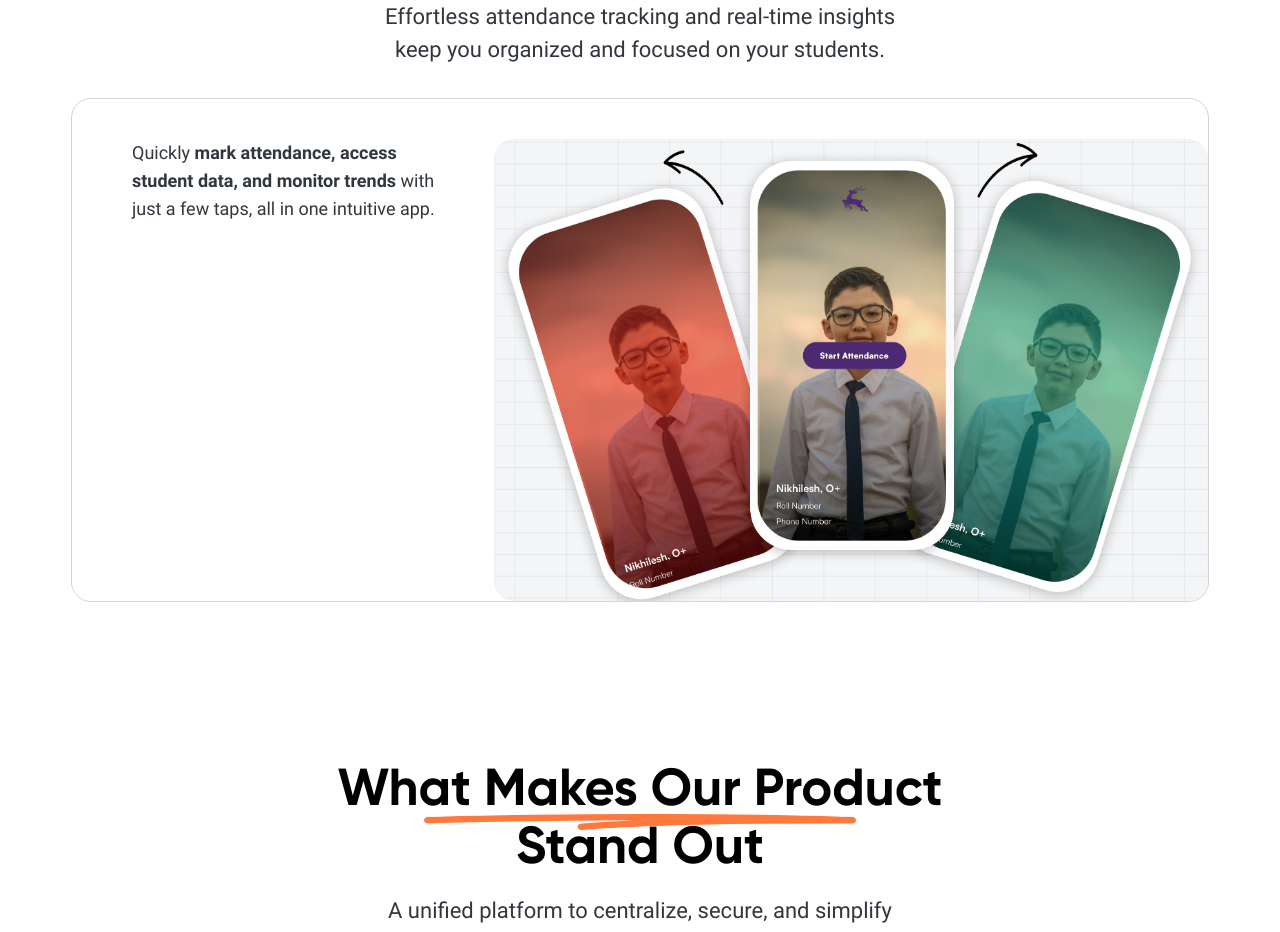
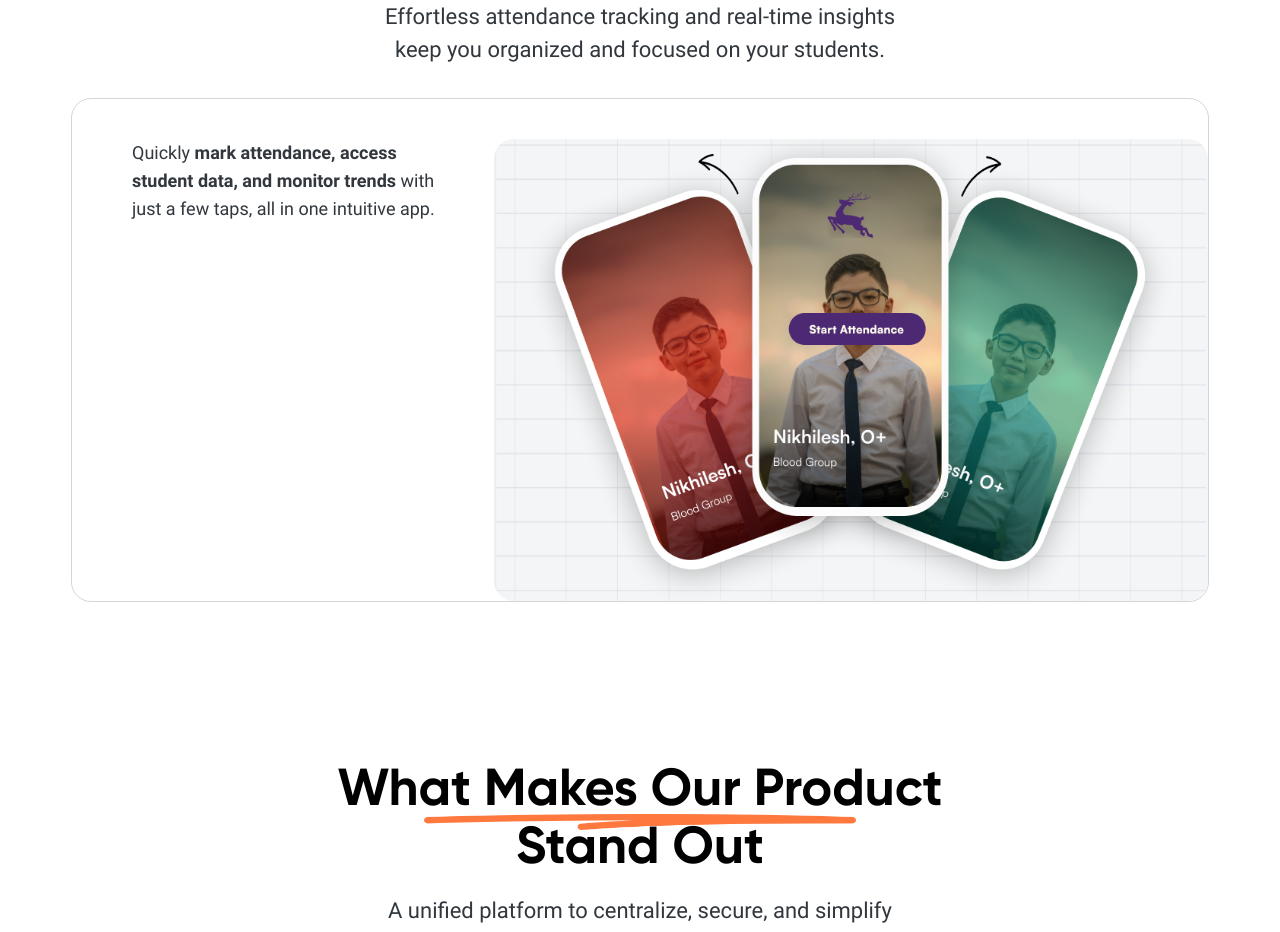
Before and after one commit to Nikhilesh1119/website, a React (Vite) app: page / in a window 1280 px wide. Shown: the part 2340-3272 px from the top of the page. Built offline with nearby package versions, Linux system fonts and the light colour scheme.

Commit message:
change image on screen size

```diff
--- a/src/components/Content.jsx
+++ b/src/components/Content.jsx
@@ -5,6 +5,7 @@ import logo from "../assets/logo.png";
 import section1 from "../assets/section1.png";
 import underline from "../assets/underline.png";
 import attendance from "../assets/attendance.png";
+import attendance_m from "../assets/attendance_m.png";
 
 import build from "../assets/build.png";
 import manage from "../assets/manage.png";
@@ -287,11 +288,14 @@ export default function Content() {
               with just a few taps, all in one intuitive app.
             </p>
             <div className="w-full sm:w-[70%] h-[300px] sm:h-auto rounded-[20px] overflow-hidden">
-              <img
-                src={attendance}
-                alt="Attendance illustration"
-                className="w-full h-full object-cover"
-              />
+              {/* <picture>
+                <source media="(max-width: 640px)" srcSet={attendance_m} /> */}
+                <img
+                  src={attendance_m}
+                  alt="Attendance illustration"
+                  className="w-full h-full object-cover"
+                />
+              {/* </picture> */}
             </div>
           </div>
         </div>
```
Also changed, not shown: src/assets/attendance_m.png (added).
